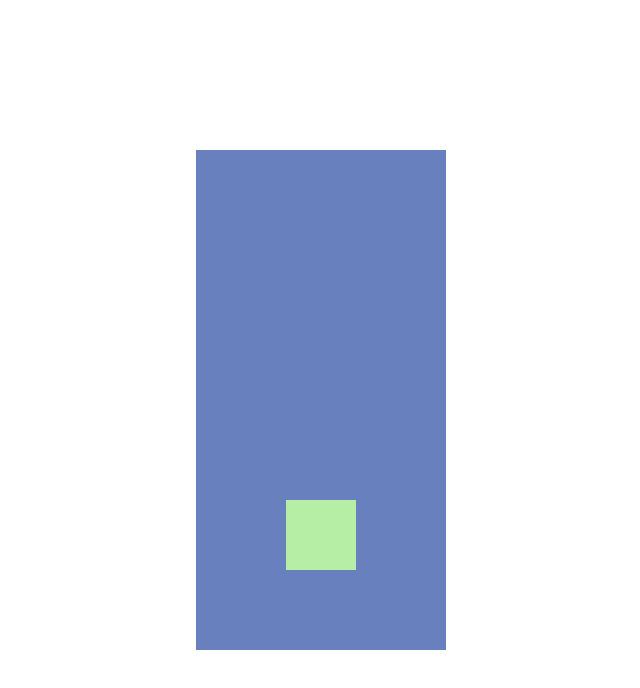
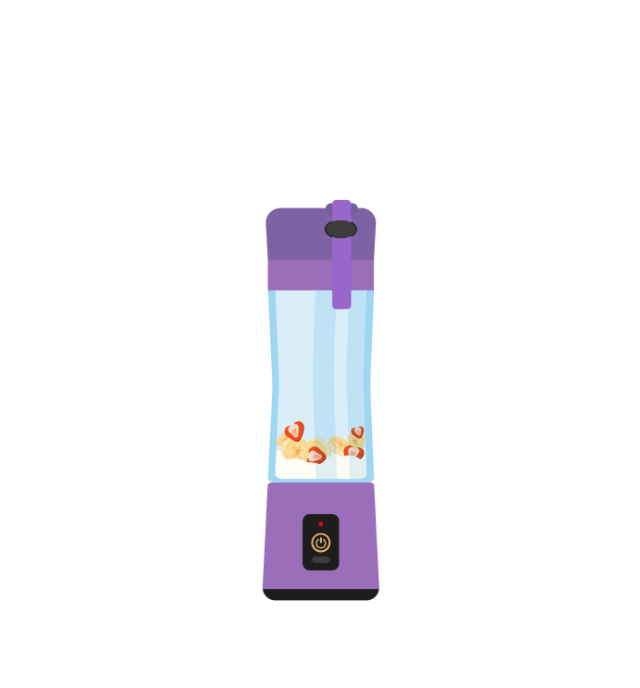
Before and after one commit to yeimi-g/licuadora, a plain HTML site: page index.html in a window 1280 px wide. Shown: the whole page, without its empty margins (319-959 px from the left). Drawn offline with Linux system fonts and the light colour scheme.

Commit message:
imagenes licuadora

```diff
--- a/script.js
+++ b/script.js
@@ -4,9 +4,9 @@ var licuadora = document.getElementById("blender");
 function controlarLicuadora(){
     if(estadolicuadora == "apagada"){
         estadolicuadora = "encendido";
-        console.log("me encendiste");
+        licuadora.classList.add("active");
     }else {
         estadolicuadora = "apagada";
-        console.log("me apagaste");
+        licuadora.classList.remove("active");
     }
 }
--- a/style.css
+++ b/style.css
@@ -9,14 +9,19 @@
     left: 50%;
     top: 50%;
     transform: translate(-50%, -50%);
-    width: 250px;
+    width: 700px;
     height: 500px;
-    background-color: rgb(104, 128, 190);
+    background-image: url(imagen/licuadora_Apagada.png);
+    background-size: contain;
+    background-position: center;
+    background-repeat: no-repeat;
+}
+.blender.active {
+    background-image: url(imagen/licuadoraEncendida.gif);
 }
 
 .blender-button {
     margin: 350px auto 0px;
-    width: 70px;
-    height: 70px;
-    background-color: rgb(183, 238, 166);
+    width: 50px;
+    height: 50px;
 }
```
Also changed, not shown: imagen/licuadoraApagada (2).png (deleted), imagen/licuadora_Apagada.png (added).
